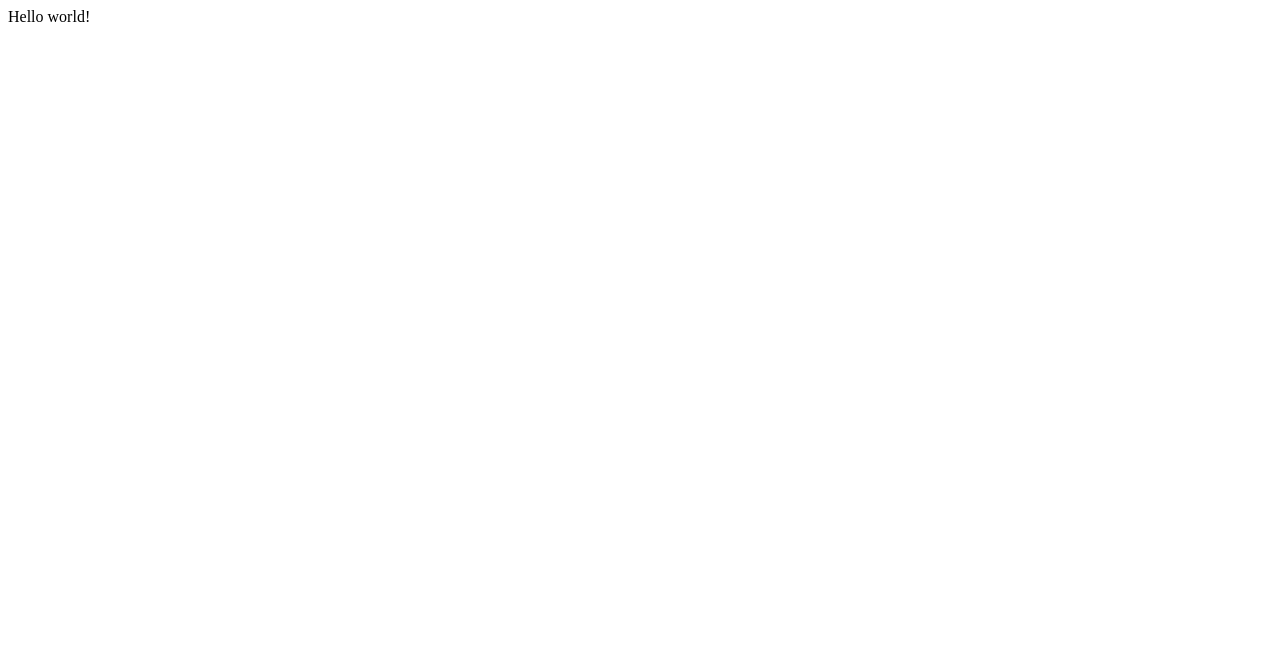
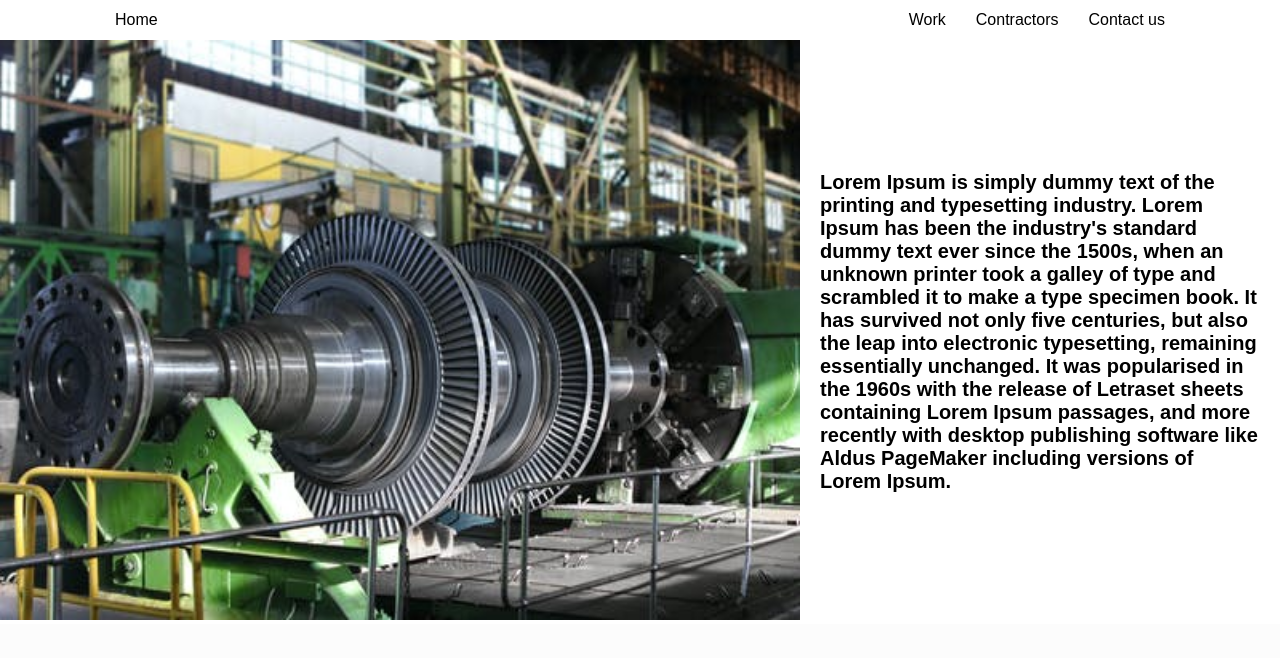
Before and after one commit to AshrafHussain786/aziz, a Gatsby site: page / in a window 1280 px wide. Built offline with nearby package versions, Linux system fonts and the light colour scheme; Gatsby itself is replaced by a stand-in of ours.

Commit message:
second commit

```diff
--- /dev/null
+++ b/gatsby-browser.js
@@ -0,0 +1 @@
+import "./src/styles/global.css"
--- a/package.json
+++ b/package.json
@@ -16,7 +16,8 @@
   "dependencies": {
     "gatsby": "^3.13.1",
     "react": "^17.0.1",
-    "react-dom": "^17.0.1"
+    "react-dom": "^17.0.1",
+    "react-lottie": "^1.2.3"
   },
   "devDependencies": {
     "prettier": "2.4.1"
--- /dev/null
+++ b/src/components/home.js
@@ -0,0 +1,23 @@
+import React from "react"
+import Lath from "../images/Lath3.jpeg"
+
+export default function Home() {
+  return (
+    <div className="outer">
+      <div className="img">
+        <img src={Lath} width={800} height={580} alt="Lath" />
+      </div>
+      <div className="txt">
+          Lorem Ipsum is simply dummy text of the printing and typesetting
+          industry. Lorem Ipsum has been the industry's standard dummy text ever
+          since the 1500s, when an unknown printer took a galley of type and
+          scrambled it to make a type specimen book. It has survived not only
+          five centuries, but also the leap into electronic typesetting,
+          remaining essentially unchanged. It was popularised in the 1960s with
+          the release of Letraset sheets containing Lorem Ipsum passages, and
+          more recently with desktop publishing software like Aldus PageMaker
+          including versions of Lorem Ipsum.
+      </div>
+    </div>
+  )
+}
--- /dev/null
+++ b/src/components/nav.js
@@ -0,0 +1,19 @@
+import * as React from "react";
+import { Link } from "gatsby";
+import { nav, leftNav, rightNav, navLinkItem } from "./styles/nav.module.css"
+
+const Nav = () => {
+    return (
+<nav className={nav}>
+    <ul className={leftNav}>
+        <li className={navLinkItem}><Link to="/">Home</Link></li>
+    </ul>
+    <ul className={rightNav}>
+        <li className={navLinkItem}><Link to="/work">Work</Link></li>
+        <li className={navLinkItem}><Link to="/contract">Contractors</Link></li>
+        <li className={navLinkItem}><Link to="/contact">Contact us</Link></li>
+    </ul>
+</nav>
+    )
+}
+export default Nav;
--- /dev/null
+++ b/src/components/styles/nav.module.css
@@ -0,0 +1,30 @@
+/* Navbar styles */
+.nav {
+    width: 100%;
+    height: 40px;
+    display: flex;
+    align-items: center;
+    background: var(--whiteColor);
+    box-shadow: 0 16px 32px 0 rgba(221, 230, 237, .4);
+    padding: 0 100px;
+}
+.navLinks {
+    list-style: none;
+}
+.navLinkItem {
+    display: inline-block;
+}
+.nav ul li a {
+    text-decoration: none;
+    display: block;
+    color: var(--blackColor);
+    padding: 0 15px;
+}
+.leftNav {
+    width: 50%;
+}
+.rightNav {
+    width: 50%;
+    display:flex;
+    justify-content: flex-end;
+}
--- a/src/pages/index.js
+++ b/src/pages/index.js
@@ -1,5 +1,10 @@
-import React from "react"
+import React from "react";
+import Nav from "../components/nav";
+import Home from "../components/home";
 
-export default function Home() {
-  return <div>Hello world!</div>
+export default function Index() {
+  return <div>
+    <div> <Nav /> </div>
+    <div> <Home /> </div>
+  </div>
 }
--- /dev/null
+++ b/src/styles/global.css
@@ -0,0 +1,98 @@
+* {
+    margin: 0;
+    padding: 0;
+    box-sizing: border-box;
+}
+
+:root {
+   --blackColor: #000;
+   --whiteColor: #ffff;
+   --whiteLight: #fcfcfc;
+   --green1: #2ecc71;
+   --green2: #badc58;
+   --redLight: #f8aeae;
+   --redDark: #622d2d;
+}
+
+body {
+    background: var(--whiteLight);
+    font-family: 'Raleway', sans-serif;
+    align-items: center;
+
+}
+
+.outer {
+    background-color: var(--whiteColor);
+    display: flex;
+    flex-direction: row;
+    align-items: center;
+  }
+
+.outer .img {
+    flex-grow: 1;
+  }
+
+.txt {
+    flex-grow: 1;
+    max-width: 40%;
+    font-size: 20px;
+    padding: 20px;
+    font-weight: bold;
+  }
+
+.box {
+    display: flexbox;
+    align-items: stretch;
+    /* flex-direction: row; */
+}
+
+input[type="text"], select, textarea {
+  width: 100%;
+  padding: 12px;
+  border: 1px solid #ccc;
+  border-radius: 4px;
+  box-sizing: border-box;
+  margin-top: 6px;
+  margin-bottom: 16px;
+  resize: vertical;
+}
+
+input[type=email], select, textarea {
+  width: 100%;
+  padding: 12px;
+  border: 1px solid #ccc;
+  border-radius: 4px;
+  box-sizing: border-box;
+  margin-top: 6px;
+  margin-bottom: 16px;
+  resize: vertical;
+}
+
+input[type=submit] {
+  background-color: #04AA6D;
+  color: white;
+  padding: 12px 20px;
+  border: none;
+  border-radius: 4px;
+  cursor: pointer;
+  margin-right: 20px;
+}
+
+input[type=submit]:hover {
+  background-color: #45a049;
+}
+
+.container {
+  margin-top: 20px;
+  border-radius: 5px;
+  background-color: #f2f2f2;
+  padding: 20px;
+}
+
+.container textarea {
+  height: 200px;
+}
+
+.container email {
+  width: 200px;
+}
```
Also changed, not shown: src/components/contact.json (added, +1 -0 lines), src/pages/404.js (added, +9 -0 lines), src/pages/contact.js (added, +31 -0 lines), src/pages/contract.js (added, +27 -0 lines), src/pages/work.js (added, +27 -0 lines), src/images/Lath.jpeg (added), src/images/Lath2.jpeg (added), src/images/Lath3.jpeg (added), src/images/Lath4.jpeg (added), 2 other files.
